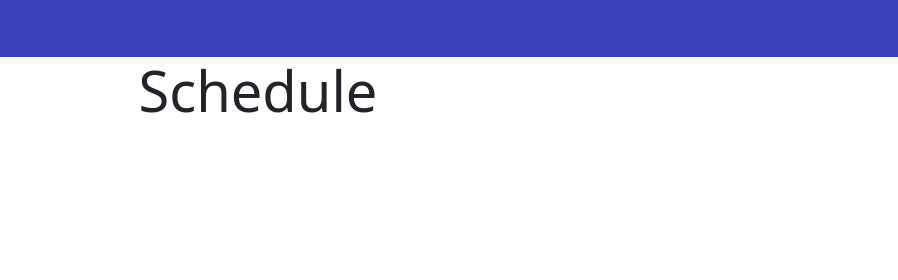
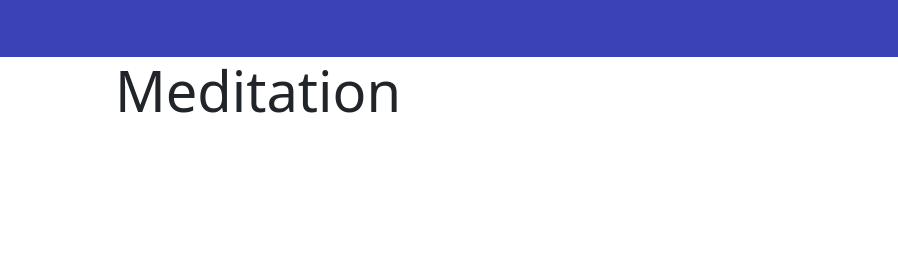
Before and after one commit to ppPerga/1800_202410_BBY30, a website: page meditation.html in a window 1280 px wide. Shown: the top 280 px of the page, 382-1280 px from the left. Drawn offline with nearby package versions, Linux system fonts and the light colour scheme.

Commit message:
Fixed the pages

```diff
--- a/meditation.html
+++ b/meditation.html
@@ -69,7 +69,7 @@
 
 
       <!-- PUT STUFF HERE -->
-      <div><h1>Schedule</h1></div>
+      <div><h1>Meditation</h1></div>
 
 
       <!-- FOOTER -->
```
Also changed, not shown: profile.html (+1 -1 lines).
